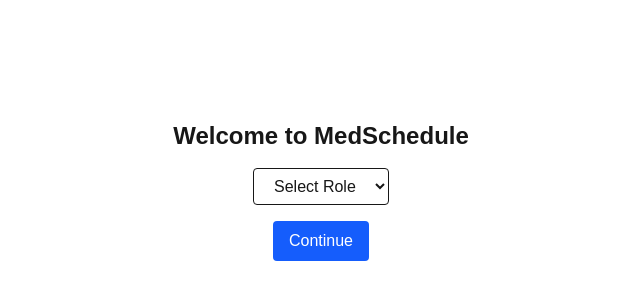
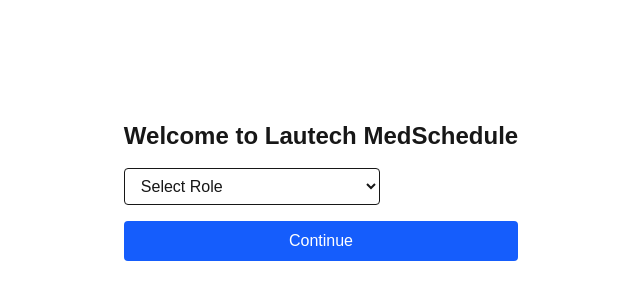
Before and after one commit to primyst/dentist-duty-scheduling-system, a Next.js app in the folder my-app/: page / in a window 1280 px wide. Shown: the part 210-510 px from the top of the page, without its empty margins (319-959 px from the left). Built offline with nearby package versions, Linux system fonts and the light colour scheme.

Commit message:
Update page.tsx

```diff
--- a/my-app/src/app/page.tsx
+++ b/my-app/src/app/page.tsx
@@ -4,31 +4,32 @@ import { useState } from "react";
 import { useRouter } from "next/navigation";
 
 export default function HomePage() {
-  const [role, setRole] = useState<"admin" | "staff" | "">("");
+  const [role, setRole] = useState<"" | "admin" | "staff">("");
   const [department, setDepartment] = useState("");
   const router = useRouter();
 
-  const handleContinue = () => {
-    if (!role) return alert("Select a role first");
+  const go = () => {
+    if (!role) return alert("Select a role");
+    localStorage.setItem("role", role);
 
-    localStorage.setItem("role", role);
     if (role === "staff") {
       if (!department) return alert("Select a department");
       localStorage.setItem("department", department);
-      router.push("/my-shifts");
+      router.push("/staff");
     } else {
+      // admin
       router.push("/dashboard");
     }
   };
 
   return (
-    <main className="flex flex-col items-center justify-center h-screen space-y-4">
-      <h1 className="text-2xl font-bold">Welcome to MedSchedule</h1>
+    <main className="min-h-screen w-full grid place-content-center gap-4 px-4">
+      <h1 className="text-2xl font-bold text-center">Welcome to Lautech MedSchedule</h1>
 
       <select
-        className="border px-4 py-2 rounded"
+        className="border px-3 py-2 rounded w-64"
         value={role}
-        onChange={(e) => setRole(e.target.value as "admin" | "staff" | "")}
+        onChange={(e) => setRole(e.target.value as any)}
       >
         <option value="">Select Role</option>
         <option value="admin">Admin</option>
@@ -37,21 +38,20 @@ export default function HomePage() {
 
       {role === "staff" && (
         <select
-          className="border px-4 py-2 rounded"
+          className="border px-3 py-2 rounded w-64"
           value={department}
           onChange={(e) => setDepartment(e.target.value)}
         >
           <option value="">Select Department</option>
           <option value="Emergency">Emergency</option>
+          <option value="Pediatrics">Pediatrics</option>
           <option value="Surgery">Surgery</option>
-          <option value="Pediatrics">Pediatrics</option>
+          <option value="Maternity">Maternity</option>
+          <option value="Radiology">Radiology</option>
         </select>
       )}
 
-      <button
-        className="bg-blue-600 text-white px-4 py-2 rounded"
-        onClick={handleContinue}
-      >
+      <button onClick={go} className="bg-blue-600 text-white px-4 py-2 rounded">
         Continue
       </button>
     </main>
```
